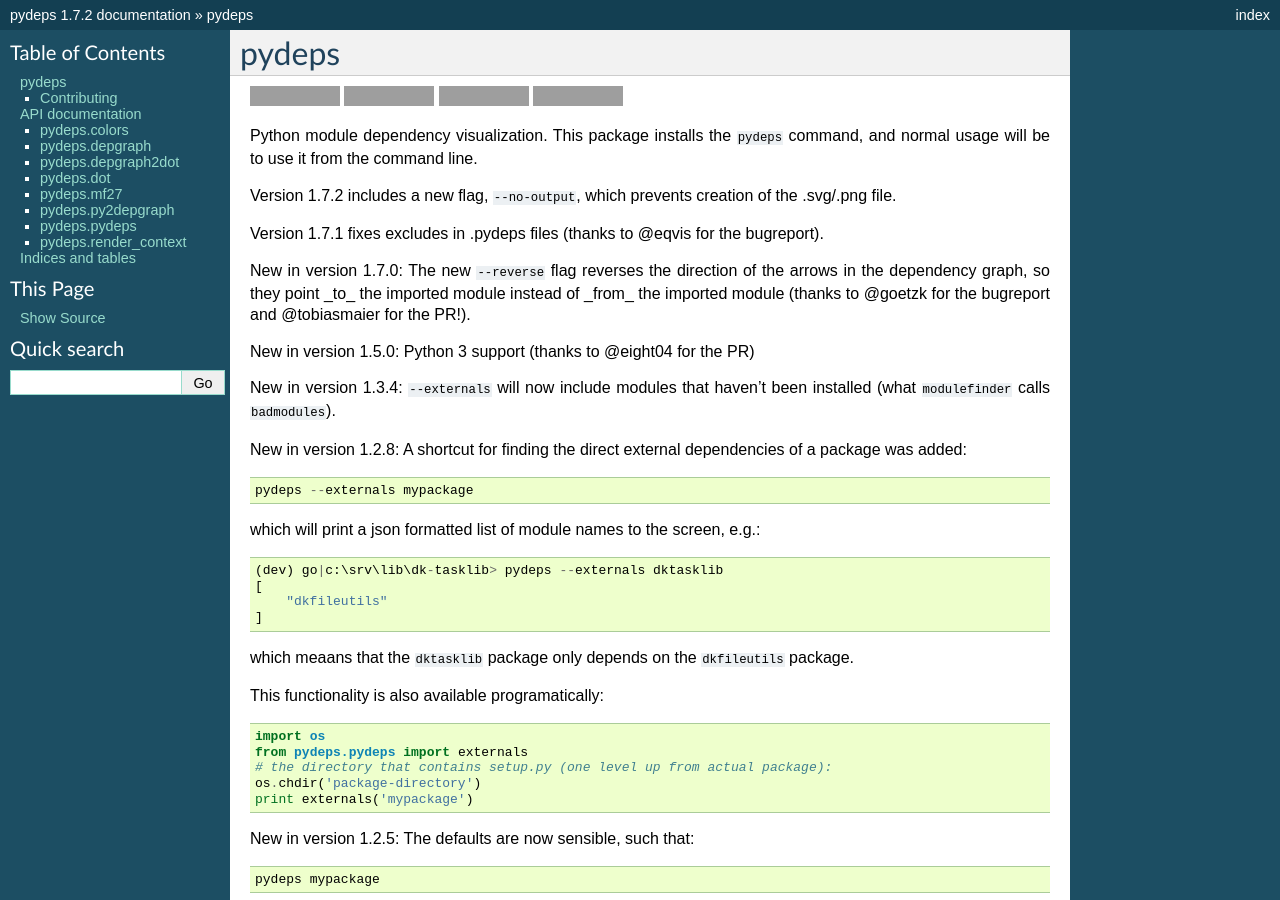
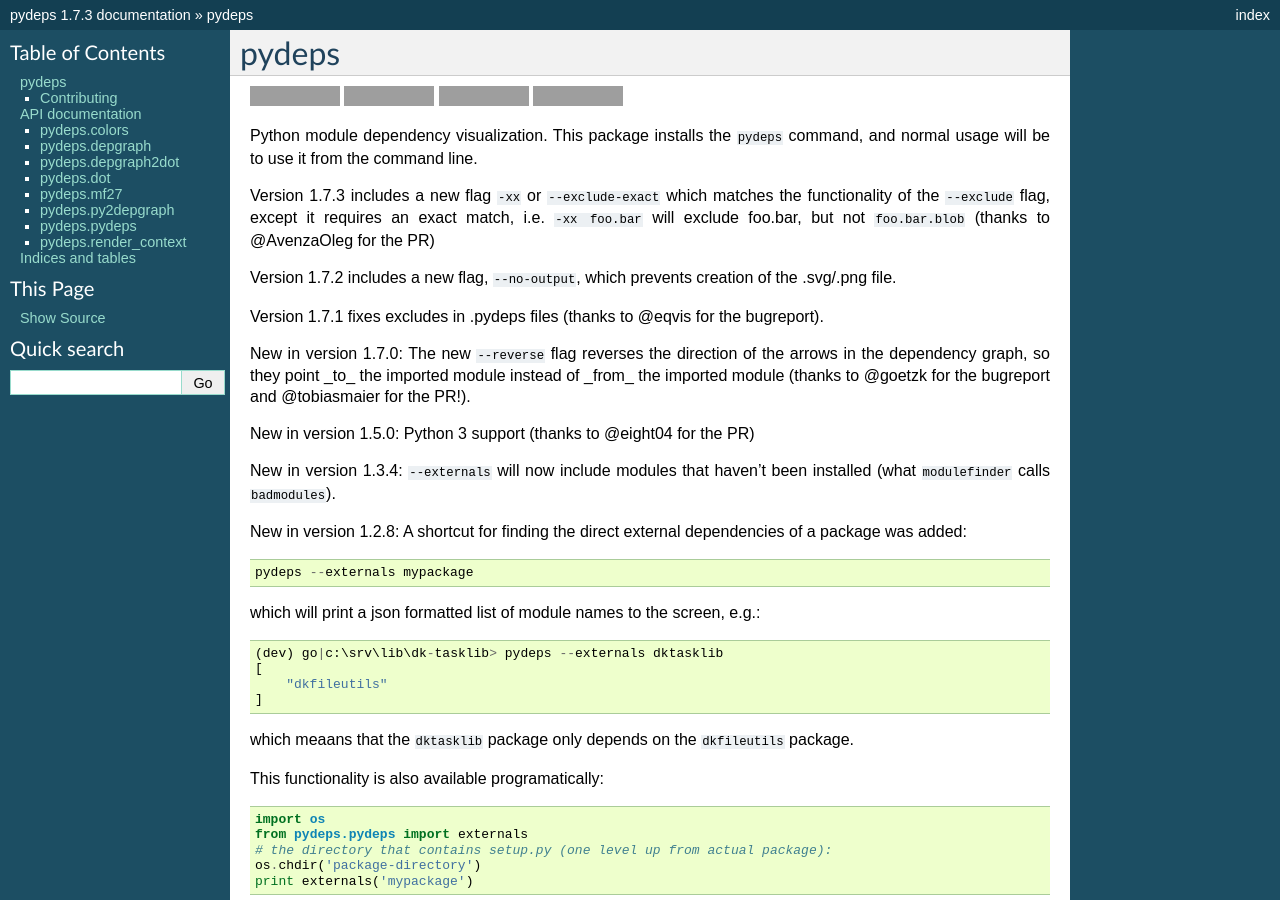
Before and after one commit to thebjorn/pydeps, a Sphinx documentation site: the page built from docs/index.rst, in a window 1280 px wide and 900 px high, cut to the strip 0-900 px from the top of the window. Built offline with Sphinx 7.4.7, drawn with Linux system fonts in a browser that asks for light colours; some of the changed text lies outside the part shown; grey boxes are pictures that could not be loaded.

Commit message:
upversion.

```diff
--- a/README.rst
+++ b/README.rst
@@ -19,6 +19,10 @@ pydeps
 
 Python module dependency visualization. This package installs the ``pydeps``
 command, and normal usage will be to use it from the command line.
+
+Version 1.7.3 includes a new flag ``-xx`` or ``--exclude-exact`` which matches the functionality of the ``--exclude`` flag,
+except it requires an exact match, i.e. ``-xx foo.bar`` will exclude foo.bar, but not ``foo.bar.blob`` (thanks to
+@AvenzaOleg for the PR)
 
 Version 1.7.2 includes a new flag, ``--no-output``, which prevents creation of the .svg/.png file.
 
--- a/docs/conf.py
+++ b/docs/conf.py
@@ -54,9 +54,9 @@ copyright = u'2014 - %s Bjorn Pettersen' % datetime.date.today().year
 # built documents.
 #
 # The short X.Y version.
-version = '1.7.2'
+version = '1.7.3'
 # The full version, including alpha/beta/rc tags.
-release = '1.7.2'
+release = '1.7.3'
 
 # The language for content autogenerated by Sphinx. Refer to documentation
 # for a list of supported languages.
--- a/pydeps/__init__.py
+++ b/pydeps/__init__.py
@@ -3,4 +3,4 @@
 Python module dependency visualization. This package installs the ``pydeps``
 command, and normal usage will be to use it from the command line.
 """
-__version__ = "1.7.2"
+__version__ = "1.7.3"
--- a/setup.py
+++ b/setup.py
@@ -11,7 +11,7 @@ import setuptools
 from distutils.core import setup
 from setuptools.command.test import test as TestCommand
 
-version='1.7.2'
+version='1.7.3'
 
 
 class PyTest(TestCommand):
```
